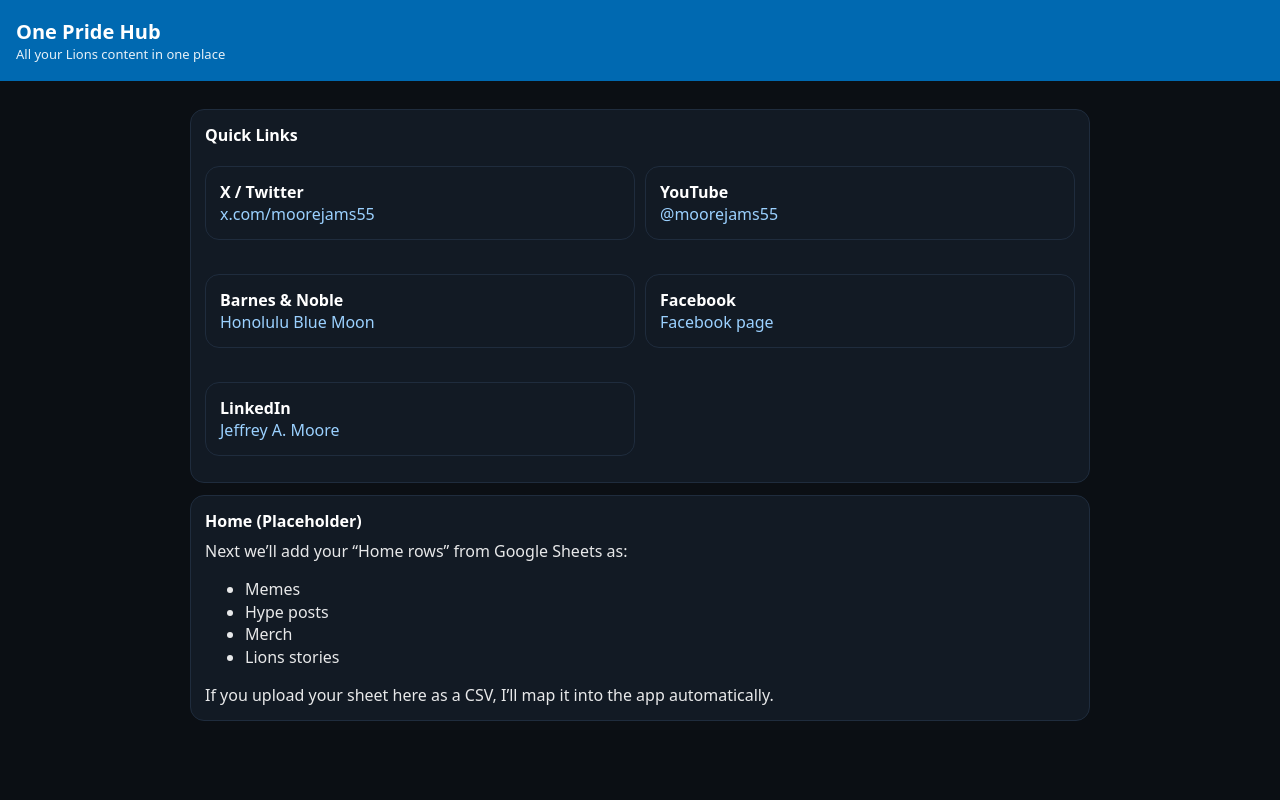
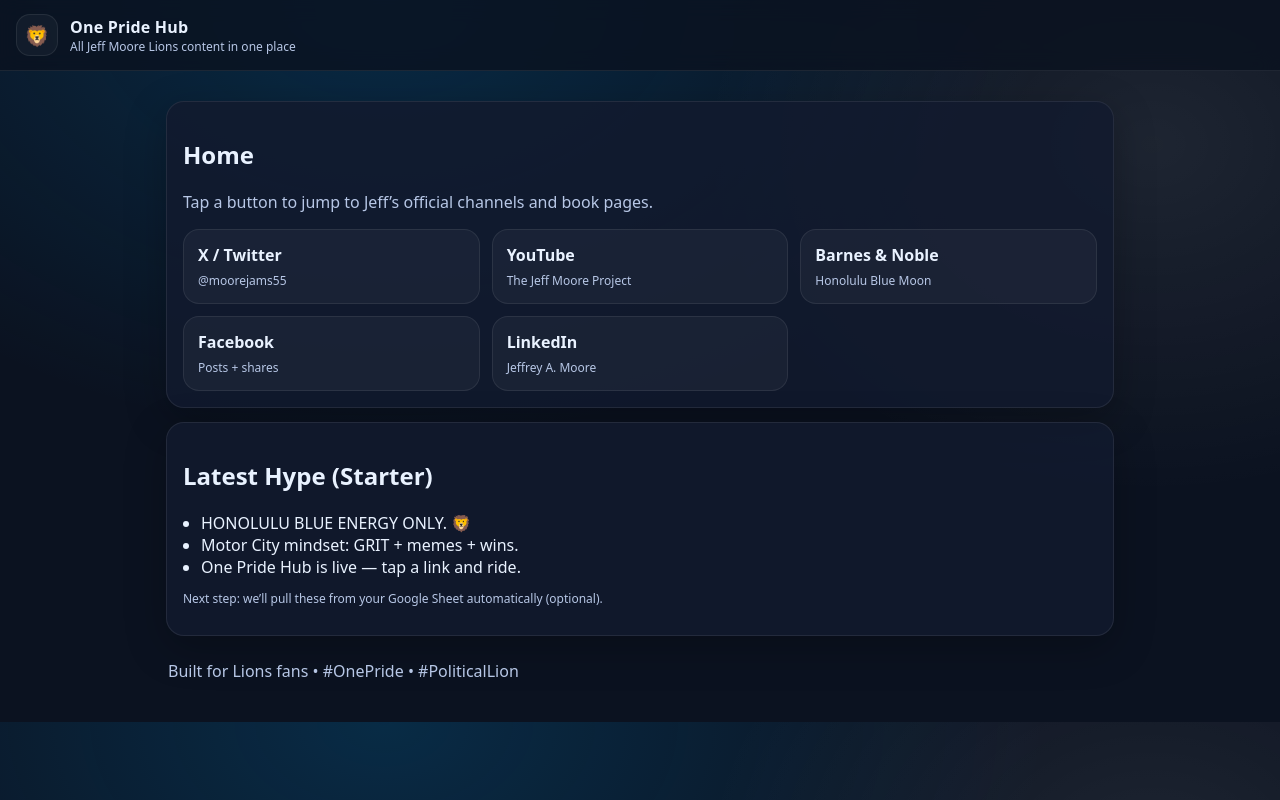
Before and after one commit to moorejams55-sys/onepride-hub, a plain HTML site: page Index.html in a window 1280 px wide. Drawn offline with Linux system fonts and the light colour scheme.

Commit message:
Update Index.html

```diff
--- a/Index.html
+++ b/Index.html
@@ -5,98 +5,72 @@
   <meta name="viewport" content="width=device-width,initial-scale=1" />
   <title>One Pride Hub</title>
 
-  <link rel="manifest" href="/manifest.json" />
-  <meta name="theme-color" content="#0069b1" />
+  <link rel="manifest" href="manifest.json" />
+  <meta name="theme-color" content="#0076B6" />
 
-  <style>
-    body { font-family: system-ui, Arial, sans-serif; margin: 0; background: #0b0f14; color: #fff; }
-    header { padding: 18px 16px; background: #0069b1; }
-    main { padding: 16px; max-width: 900px; margin: 0 auto; }
-    .card { background: #121a24; border: 1px solid #1f2c3d; border-radius: 14px; padding: 14px; margin: 12px 0; }
-    a { color: #9bd1ff; text-decoration: none; }
-    a:hover { text-decoration: underline; }
-    .grid { display: grid; grid-template-columns: 1fr; gap: 10px; }
-    @media (min-width: 640px){ .grid { grid-template-columns: 1fr 1fr; } }
-    button { background:#fff; color:#000; border:0; padding:10px 12px; border-radius:10px; font-weight:700; cursor:pointer; }
-  </style>
+  <link rel="stylesheet" href="styles.css" />
 </head>
 
 <body>
-  <header>
-    <div style="display:flex; align-items:center; justify-content:space-between; gap:12px;">
+  <header class="header">
+    <div class="brand">
+      <div class="logo">🦁</div>
       <div>
-        <div style="font-size:20px; font-weight:800;">One Pride Hub</div>
-        <div style="opacity:.9; font-size:13px;">All your Lions content in one place</div>
+        <div class="title">One Pride Hub</div>
+        <div class="subtitle">All Jeff Moore Lions content in one place</div>
       </div>
-      <button id="installBtn" style="display:none;">Install</button>
     </div>
+    <button id="installBtn" class="btn hidden">Install App</button>
   </header>
 
-  <main>
-    <div class="card">
-      <div style="font-size:16px; font-weight:800; margin-bottom:8px;">Quick Links</div>
+  <main class="wrap">
+    <section class="card">
+      <h2>Home</h2>
+      <p class="muted">
+        Tap a button to jump to Jeff’s official channels and book pages.
+      </p>
+
       <div class="grid">
-        <div class="card">
-          <div style="font-weight:800;">X / Twitter</div>
-          <a href="https://x.com/moorejams55" target="_blank" rel="noopener">x.com/moorejams55</a>
-        </div>
-        <div class="card">
-          <div style="font-weight:800;">YouTube</div>
-          <a href="https://youtube.com/@moorejams55" target="_blank" rel="noopener">@moorejams55</a>
-        </div>
-        <div class="card">
-          <div style="font-weight:800;">Barnes & Noble</div>
-          <a href="https://www.barnesandnoble.com/s/Honolulu%20Blue%20moon" target="_blank" rel="noopener">Honolulu Blue Moon</a>
-        </div>
-        <div class="card">
-          <div style="font-weight:800;">Facebook</div>
-          <a href="https://www.facebook.com/share/1ATWhqctHn/" target="_blank" rel="noopener">Facebook page</a>
-        </div>
-        <div class="card">
-          <div style="font-weight:800;">LinkedIn</div>
-          <a href="https://www.linkedin.com/in/jeffrey-a-moore-1a95ba21" target="_blank" rel="noopener">Jeffrey A. Moore</a>
-        </div>
+        <a class="tile" href="https://x.com/moorejams55" target="_blank" rel="noreferrer">
+          <div class="tileTitle">X / Twitter</div>
+          <div class="tileDesc">@moorejams55</div>
+        </a>
+
+        <a class="tile" href="https://youtube.com/@moorejams55" target="_blank" rel="noreferrer">
+          <div class="tileTitle">YouTube</div>
+          <div class="tileDesc">The Jeff Moore Project</div>
+        </a>
+
+        <a class="tile" href="https://www.barnesandnoble.com/s/Honolulu%20Blue%20moon" target="_blank" rel="noreferrer">
+          <div class="tileTitle">Barnes & Noble</div>
+          <div class="tileDesc">Honolulu Blue Moon</div>
+        </a>
+
+        <a class="tile" href="https://www.facebook.com/share/1ATWhqctHn/" target="_blank" rel="noreferrer">
+          <div class="tileTitle">Facebook</div>
+          <div class="tileDesc">Posts + shares</div>
+        </a>
+
+        <a class="tile" href="https://www.linkedin.com/in/jeffrey-a-moore-1a95ba21" target="_blank" rel="noreferrer">
+          <div class="tileTitle">LinkedIn</div>
+          <div class="tileDesc">Jeffrey A. Moore</div>
+        </a>
       </div>
-    </div>
+    </section>
 
-    <div class="card">
-      <div style="font-size:16px; font-weight:800; margin-bottom:8px;">Home (Placeholder)</div>
-      <div style="opacity:.9; line-height:1.4;">
-        Next we’ll add your “Home rows” from Google Sheets as:
-        <ul>
-          <li>Memes</li>
-          <li>Hype posts</li>
-          <li>Merch</li>
-          <li>Lions stories</li>
-        </ul>
-        If you upload your sheet here as a CSV, I’ll map it into the app automatically.
-      </div>
-    </div>
+    <section class="card">
+      <h2>Latest Hype (Starter)</h2>
+      <ul id="hypeList" class="list"></ul>
+      <p class="muted small">
+        Next step: we’ll pull these from your Google Sheet automatically (optional).
+      </p>
+    </section>
+
+    <footer class="footer muted">
+      <span>Built for Lions fans • #OnePride • #PoliticalLion</span>
+    </footer>
   </main>
 
-  <script>
-    // Register Service Worker (PWA offline basics)
-    if ("serviceWorker" in navigator) {
-      navigator.serviceWorker.register("/sw.js");
-    }
-
-    // Install prompt handling
-    let deferredPrompt;
-    const installBtn = document.getElementById("installBtn");
-
-    window.addEventListener("beforeinstallprompt", (e) => {
-      e.preventDefault();
-      deferredPrompt = e;
-      installBtn.style.display = "inline-block";
-    });
-
-    installBtn.addEventListener("click", async () => {
-      if (!deferredPrompt) return;
-      deferredPrompt.prompt();
-      await deferredPrompt.userChoice;
-      deferredPrompt = null;
-      installBtn.style.display = "none";
-    });
-  </script>
+  <script src="app.js"></script>
 </body>
 </html>
```
